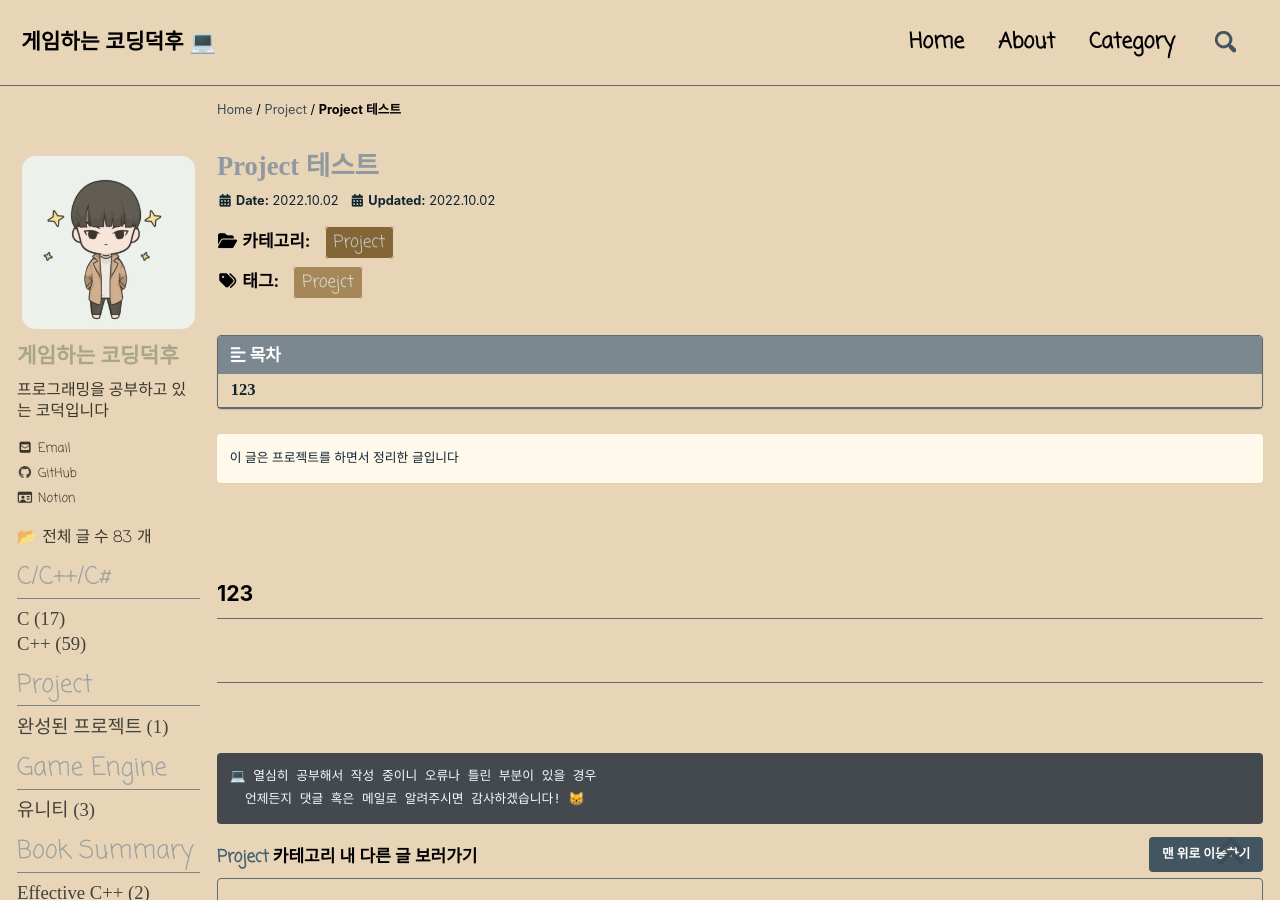
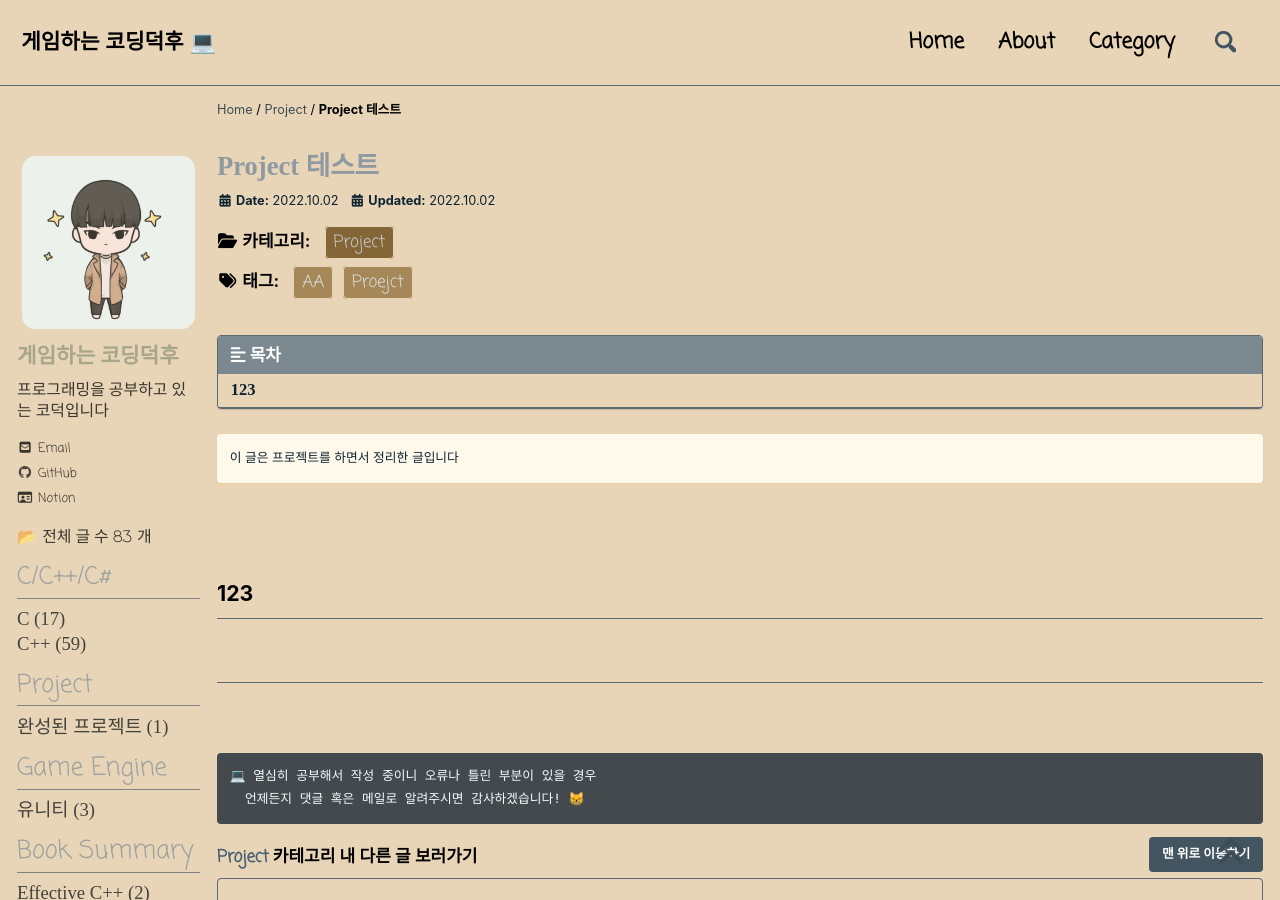
Before and after one commit to reoul/reoul.github.io, a Jekyll site: the page built from _posts/project/2022-10-02-proejct-1.md, in a window 1280 px wide and 900 px high. Built offline with Jekyll 4.4.1, drawn with Linux system fonts in a browser that asks for light colours; cached includes are drawn as plain includes; nearby versions of some CDN libraries; some web fonts are replaced; comment, search, counter and statistics services are not loaded.

Commit message:
글 수정
글 수정

```diff
--- a/_posts/project/2022-10-02-proejct-1.md
+++ b/_posts/project/2022-10-02-proejct-1.md
@@ -4,7 +4,7 @@ title: "Project 테스트"
 categories:
   - Project
 tags:
-  - [Proejct]
+  - [Proejct, AA]
 # 태그는 무조건 2개 이상(1개면 글이 안보임)
 
 toc: true
```
